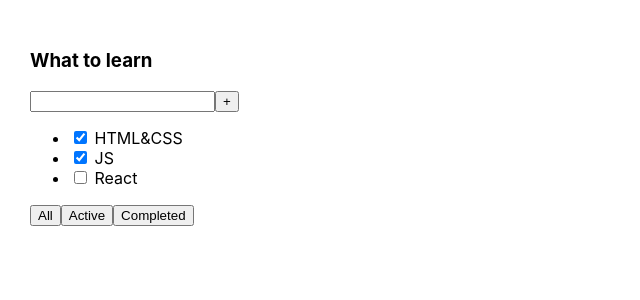
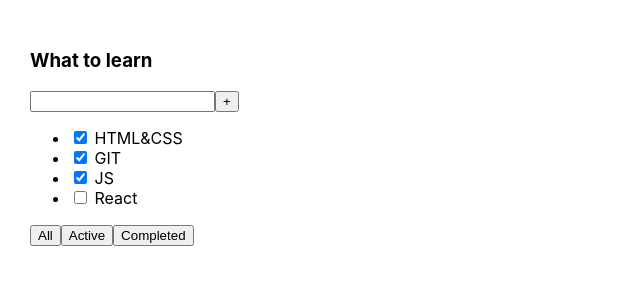
Before and after one commit to grishaMelisov/to-do-incubator, a React (Create React App) app: page / in a window 1280 px wide. Shown: the top 300 px of the page, without its empty margins (0-640 px from the left). Built offline with nearby package versions, Linux system fonts and the light colour scheme.

Commit message:
git input added

```diff
--- a/src/App.tsx
+++ b/src/App.tsx
@@ -13,6 +13,9 @@ function App() {
         <ul>
           <li>
             <input type='checkbox' checked={true} /> <span>HTML&CSS</span>
+          </li>
+          <li>
+            <input type='checkbox' checked={true} /> <span>GIT</span>
           </li>
           <li>
             <input type='checkbox' checked={true} /> <span>JS</span>
```
